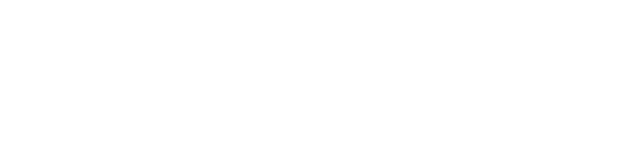
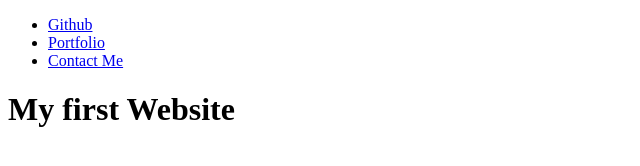
Before and after one commit to ClaireAustine/22-mini-project, a plain HTML site: page index.html in a window 1280 px wide. Shown: the whole page, without its empty margins (0-640 px from the left). Drawn offline with Linux system fonts and the light colour scheme.

Commit message:
added links and website title

```diff
--- a/index.html
+++ b/index.html
@@ -6,3 +6,20 @@
   <link rel="stylesheet" type="text/css" href="stylesheet.css">
   <title>My Landing Page</title>
 </head>
+
+<body>
+    <header>
+      <nav class="text-right">
+        <ul>
+            <li> <a href="https://github.com/">Github</a></li>
+            <li> <a href="#">Portfolio</a></li>
+            <li> <a href="Claire@koke.org">Contact Me</a></li>
+        </ul>
+      </nav>
+    </header>
+
+    <main>
+        <h1>My first Website</h1>
+    </main>
+
+</body>
```
